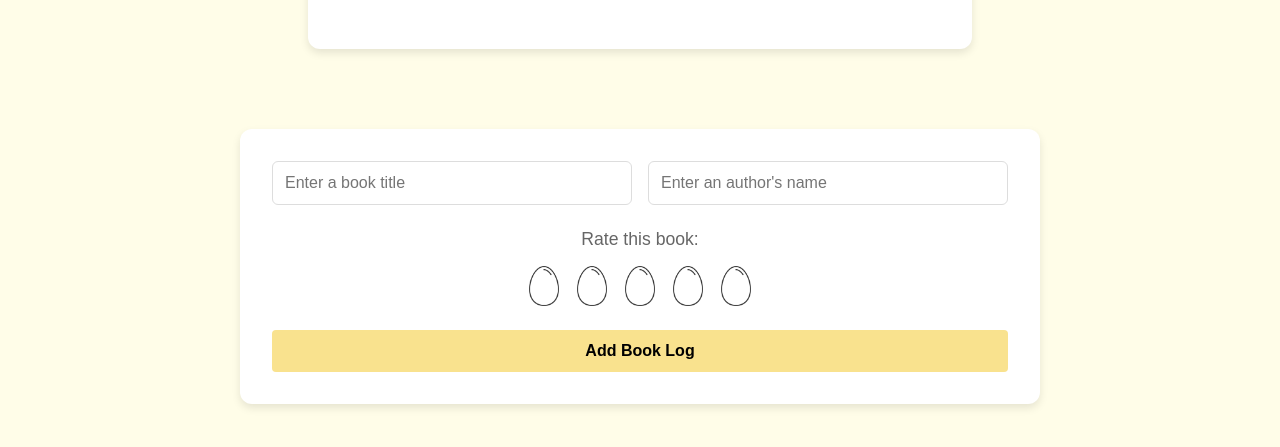
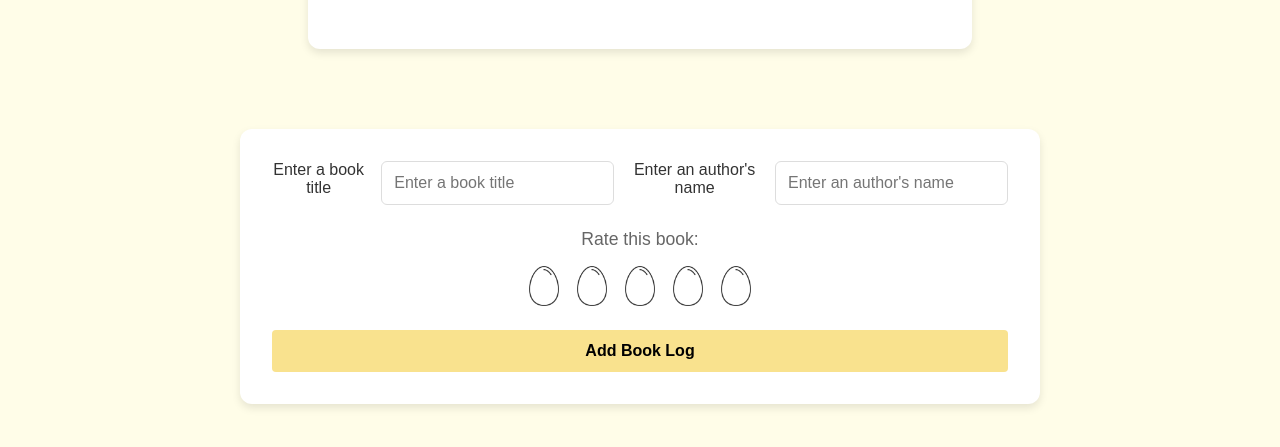
Before and after one commit to MinjaeKim9929/Egg-Your-Books, a website built with Parcel: page index.html in a window 1280 px wide. Shown: the part 407-854 px from the top of the page. Built offline with nearby package versions, Linux system fonts and the light colour scheme; some packages are replaced by stand-ins of ours.

Commit message:
form label added

```diff
--- a/index.html
+++ b/index.html
@@ -41,7 +41,9 @@
 				<div id="user-content" class="book-section">
 					<form class="addLogForm">
 						<div class="input-group">
+							<label for="bookInput">Enter a book title</label>
 							<input type="text" id="bookInput" placeholder="Enter a book title" required />
+							<label for="authorInput">Enter an author's name</label>
 							<input type="text" id="authorInput" placeholder="Enter an author's name" required />
 						</div>
 						<div class="rating">
```
